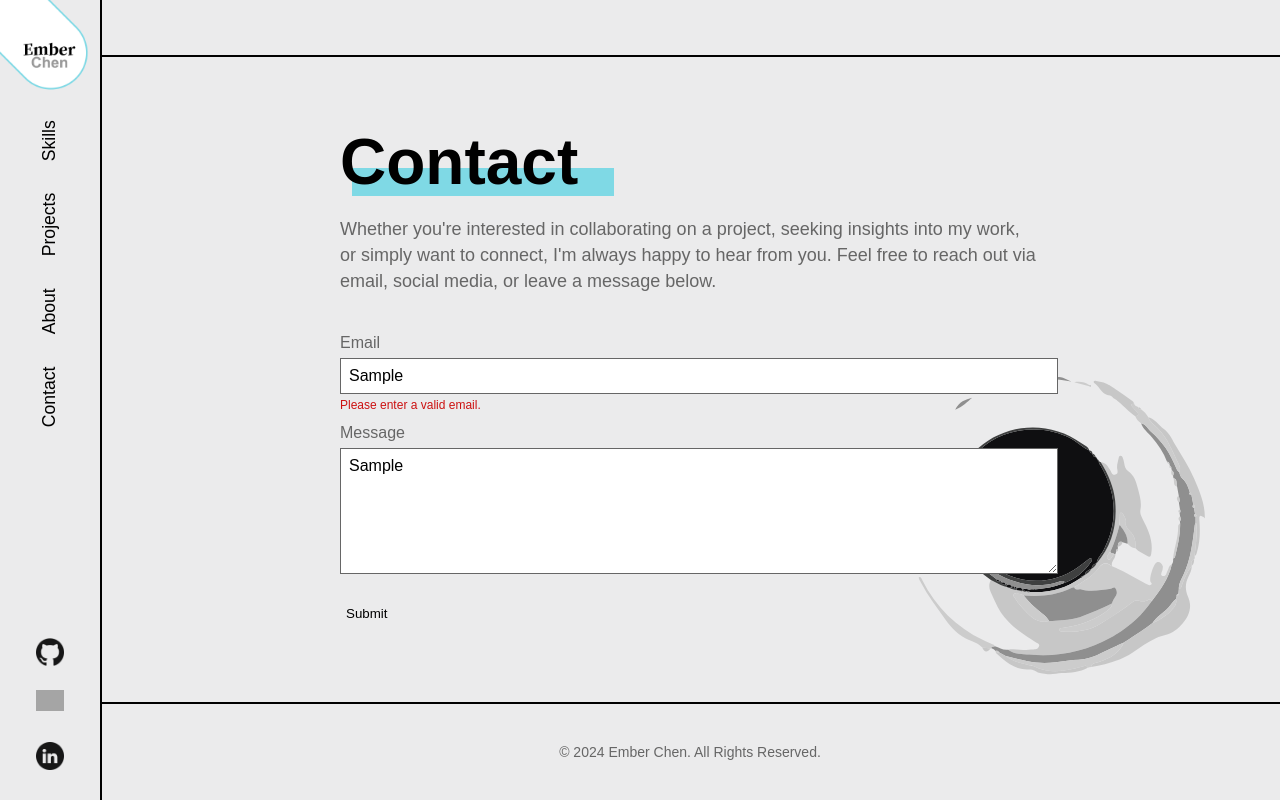
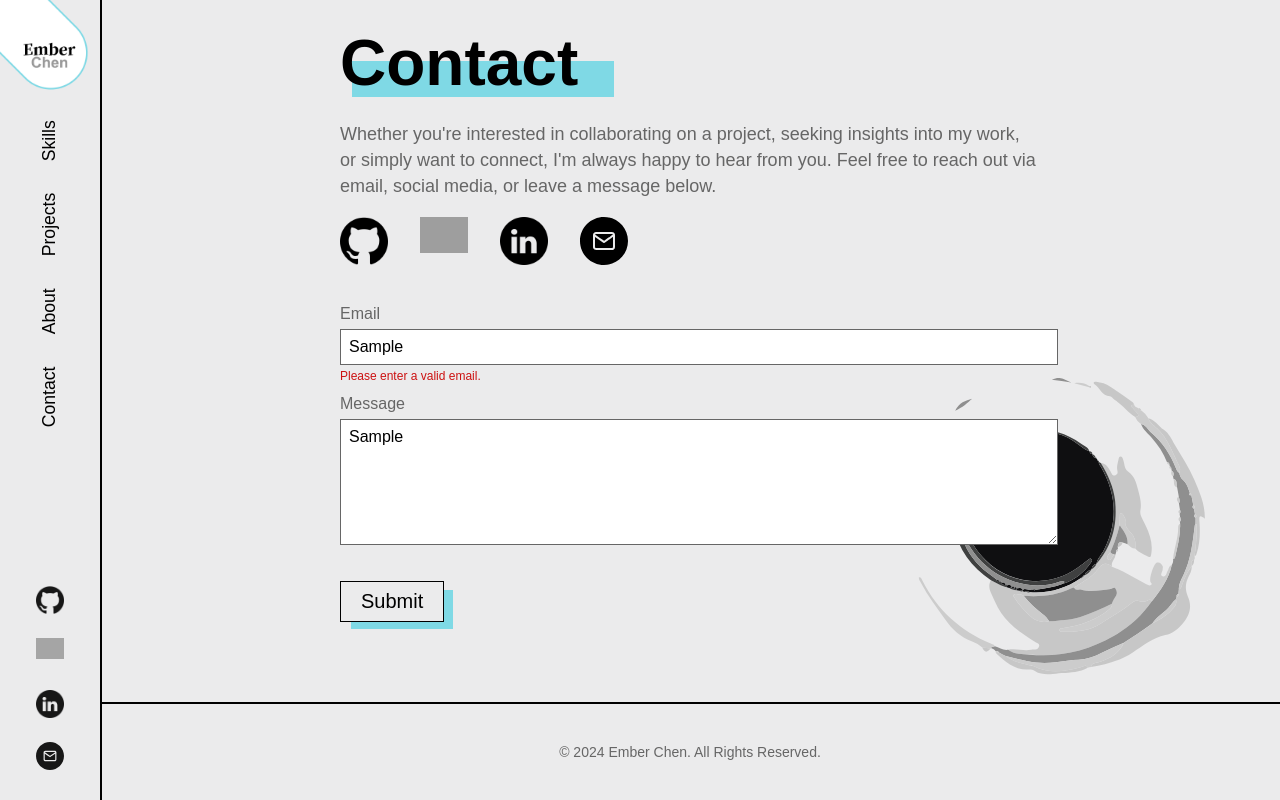
Before and after one commit to cchen-00/portfolio, a React (Vite) app: page / in a window 1280 px wide. Both pictures are taken after typing "Sample", "Sample" into the empty fields and a click on the button "Submit". Built offline with nearby package versions, Linux system fonts and the light colour scheme; grey boxes are pictures that could not be loaded.

Commit message:
Contact UI, add Button and Title component, add email in HeaderMobile

```diff
--- a/src/components/Contact.jsx
+++ b/src/components/Contact.jsx
@@ -1,7 +1,10 @@
 import { useState } from "react";
 import Input from "./baseComponents/Input.jsx";
+import Button from "./baseComponents/Button.jsx";
 import SvgImg from "./baseComponents/SvgImg.jsx";
 import coffee from "../assets/images/coffee.svg";
+import HeaderIcons from "./header/HeaderIcons.jsx";
+import Title from "./baseComponents/Title.jsx";
 
 const validateEmail = (email) => {
   const re =
@@ -21,14 +24,17 @@ const Contact = () => {
   return (
     <div id="contact">
       <div className="contact">
-        <div class="contact__text">
-          <h2>Contact</h2>
-          <p>
+        <div>
+          <Title text="Contact" size="lg" />
+          <p className="contact__text">
             Whether you're interested in collaborating on a project, seeking
             insights into my work, or simply want to connect, I'm always happy
             to hear from you. Feel free to reach out via email, social media, or
             leave a message below.
           </p>
+          <div className="contact__links">
+            <HeaderIcons />
+          </div>
         </div>
 
         <div className="contact__form">
@@ -50,7 +56,9 @@ const Contact = () => {
               onChange={setMessage}
               required
             />
-            <button type="submit">Submit</button>
+            <Button type="submit" className="contact__btn">
+              Submit
+            </Button>
           </form>
         </div>
         <SvgImg
--- a/src/components/baseComponents/Button.jsx
+++ b/src/components/baseComponents/Button.jsx
@@ -1,7 +1,16 @@
-export const Button = ({ children }) => {
+const Button = ({ children, type, size = "md", className, ...props }) => {
+  let buttonStyle = "button";
+  if (size === "sm") {
+    buttonStyle += " button--small";
+  } else if (size === "lg") {
+    buttonStyle += " button--large";
+  }
+
   return (
-    <button>
-      <div>children</div>
+    <button type={type} className={`${buttonStyle} ${className}`} {...props}>
+      <div>{children}</div>
     </button>
   );
 };
+
+export default Button;
--- /dev/null
+++ b/src/components/baseComponents/Title.jsx
@@ -0,0 +1,13 @@
+const Title = ({ text, size = "md" }) => {
+  let className = "title";
+
+  if (size === "sm") {
+    className += " title--small";
+  } else if (size === "lg") {
+    className += " title--large";
+  }
+
+  return <div className={className}>{text}</div>;
+};
+
+export default Title;
--- a/src/components/header/HeaderIcons.jsx
+++ b/src/components/header/HeaderIcons.jsx
@@ -1,6 +1,8 @@
 import githubIcon from "../../assets/icons/github_icon.png";
 import linkedinIcon from "../../assets/icons/linkedin_icon.png";
 import behanceIcon from "../../assets/icons/behance_icon.png";
+import EmailIcon from "../../assets/icons/email_icon.svg?react";
+import SvgIcon from "../baseComponents/SvgIcon";
 
 const HeaderIcons = () => {
   return (
@@ -26,6 +28,11 @@ const HeaderIcons = () => {
       >
         <img src={linkedinIcon} alt="Linkedin Icon" />
       </a>
+      <a href="mailto:everydaycchen@gmail.com" className="nav__icon">
+        <SvgIcon size="100%" title="Email Icon">
+          <EmailIcon />
+        </SvgIcon>
+      </a>
     </>
   );
 };
--- a/src/components/header/HeaderMobile.jsx
+++ b/src/components/header/HeaderMobile.jsx
@@ -2,7 +2,7 @@ import { useState } from "react";
 import logoColor from "../../assets/images/logo-color.png";
 import logoFullname from "../../assets/images/logo-fullname.png";
 import HeaderIcons from "./HeaderIcons";
-import SvgIcon from "../SvgIcon.jsx";
+import SvgIcon from "../baseComponents/SvgIcon.jsx";
 import CloseIcon from "../../assets/icons/close.svg?react";
 import MenuIcon from "../../assets/icons/menu.svg?react";
 import { NAV_ITEMS } from "../../constants/constants.js";
--- /dev/null
+++ b/src/styles/components/_button.scss
@@ -0,0 +1,36 @@
+.button {
+  padding: 8px 20px;
+  font-size: 20px;
+  border: none;
+  color: $blackColor;
+  border: $blackColor 1.5px solid;
+  text-transform: capitalize;
+  position: relative;
+  background-color: $bgColor;
+  &--large {
+    padding: 12px 24px;
+    font-size: 24px;
+  }
+  &--small {
+    padding: 6px 16px;
+    font-size: 16px;
+  }
+  &::after {
+    content: "";
+    z-index: -1;
+    position: absolute;
+    display: block;
+    width: 100%;
+    height: 100%;
+    top: 20%;
+    left: 10%;
+    background-color: $blueColor;
+  }
+  &:hover {
+    background-color: $whiteColor;
+  }
+
+  &:active {
+    background-color: $lighterGreyColor;
+  }
+}
--- a/src/styles/components/_contact.scss
+++ b/src/styles/components/_contact.scss
@@ -5,28 +5,18 @@
   margin: 0 auto;
   padding: 80px 30px 80px 30px;
   &__text {
-    h2 {
-      font-size: 64px;
-      line-height: 0.8;
-      font-weight: 800;
-      color: $blackColor;
-      margin: 0;
+    font-size: 18px;
+    line-height: 26px;
+    margin-top: 20px;
+    color: $greyColor;
+  }
+  &__links {
+    display: flex;
+    gap: 32px;
+    a {
       display: inline-block;
-      &::after {
-        content: "";
-        display: block;
-        width: calc(100% + 24px);
-        height: 28px;
-        background-color: $blueColor;
-        margin-top: -20px;
-        margin-left: 12px;
-      }
-    }
-    p {
-      font-size: 18px;
-      line-height: 26px;
-      margin-top: 20px;
-      color: $greyColor;
+      width: 48px;
+      height: 48px;
     }
   }
   &__form {
@@ -41,4 +31,7 @@
     object-fit: cover;
     border-radius: 50%;
   }
+  &__btn {
+    margin-top: 6px;
+  }
 }
--- a/src/styles/components/_projects.scss
+++ b/src/styles/components/_projects.scss
@@ -49,7 +49,7 @@
       border-radius: 4px;
       margin-top: -6px;
       left: 0;
-      background-color: $ligthenGreyColor;
+      background-color: $lighterGreyColor;
     }
   }
 
--- /dev/null
+++ b/src/styles/components/_title.scss
@@ -0,0 +1,32 @@
+.title {
+  position: relative;
+  display: inline-block;
+  font-size: 48px;
+  line-height: 1.2;
+  font-weight: 800;
+  color: $blackColor;
+  &::after {
+    content: "";
+    z-index: -1;
+    position: absolute;
+    width: 110%;
+    height: 28px;
+    top: 28px;
+    left: 12px;
+    background-color: $blueColor;
+  }
+  &--small {
+    font-size: 32px;
+    &::after {
+      height: 16px;
+      top: 18px;
+    }
+  }
+  &--large {
+    font-size: 64px;
+    &::after {
+      height: 36px;
+      top: 36px;
+    }
+  }
+}
--- a/src/styles/helpers/_variables.scss
+++ b/src/styles/helpers/_variables.scss
@@ -13,7 +13,7 @@ $circleSize: 500px;
 $borderColor: #000000;
 $blackColor: #000000;
 $greyColor: #666666;
-$ligthenGreyColor: #d7d7d7;
+$lighterGreyColor: #d7d7d7;
 $darkerGreyColor: #4b4b4b;
 $blueColor: #7fd9e5;
 $whiteColor: #ffffff;
--- a/src/styles/main.scss
+++ b/src/styles/main.scss
@@ -19,3 +19,5 @@
 @import "components/footer";
 @import "components/projectCard";
 @import "components/input";
+@import "components/button";
+@import "components/title";
```
Also changed, not shown: src/assets/icons/email_icon.svg (added).
